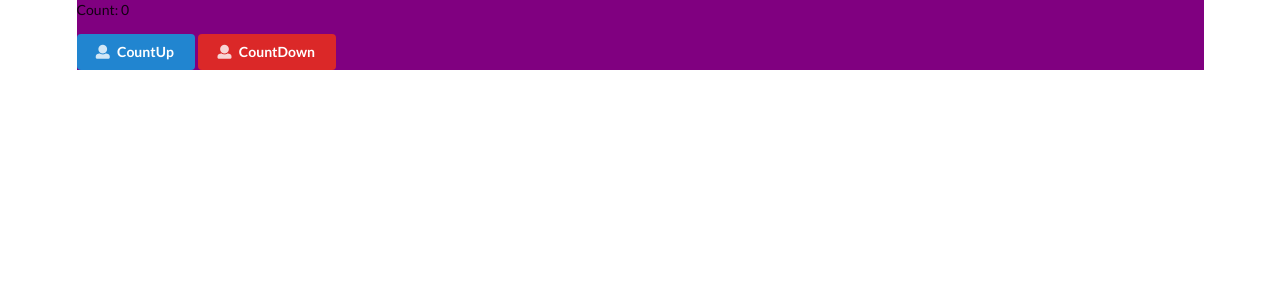
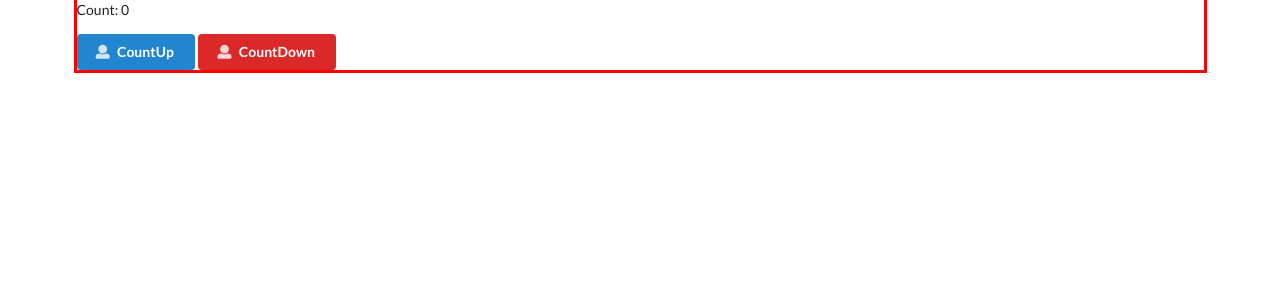
Before and after one commit to Hayate08A/youtube-reactStarted, a React (Create React App) app: page / in a window 1280 px wide. Shown: the top 300 px of the page. Built offline with nearby package versions, Linux system fonts and the light colour scheme.

Commit message:
[Add] common.scss

```diff
--- a/public/style.css
+++ b/public/style.css
@@ -1,5 +1,6 @@
 .app_container {
-  background: purple;
+  outline: solid 3px red;
+  background: #fff;
 }
 
 /*# sourceMappingURL=style.css.map */
--- a/src/components/app/app.scss
+++ b/src/components/app/app.scss
@@ -1,3 +1,3 @@
 .app_container {
-  background: purple;
+  @include debug();
 }
--- /dev/null
+++ b/src/components/common.scss
@@ -0,0 +1,4 @@
+@mixin debug($background: #fff, $outlineColor: red) {
+  outline: solid 3px $outlineColor;
+  background: $background;
+}
--- a/src/main.scss
+++ b/src/main.scss
@@ -1 +1,3 @@
+@import './components/common.scss';
+
 @import './components/index.scss';
```
Also changed, not shown: 1 other file (tests, documents, lock files or other folders).
